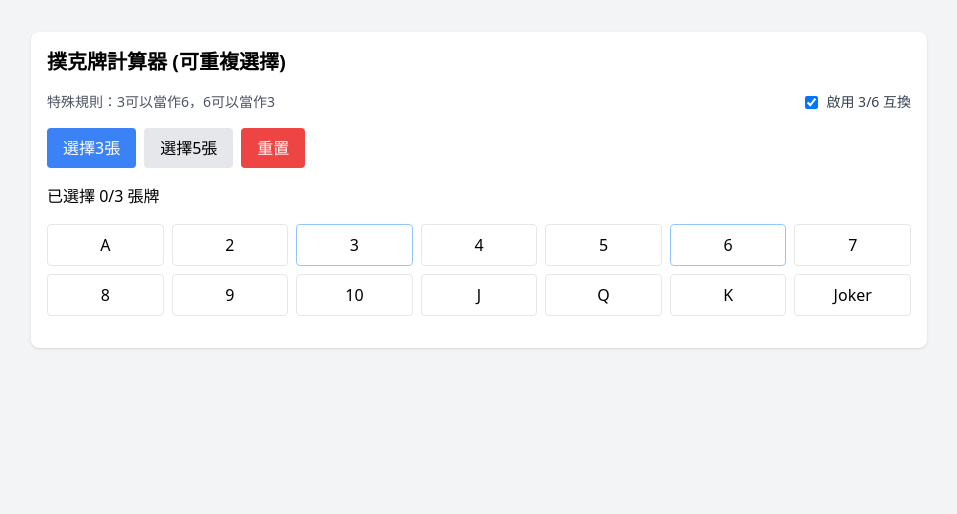
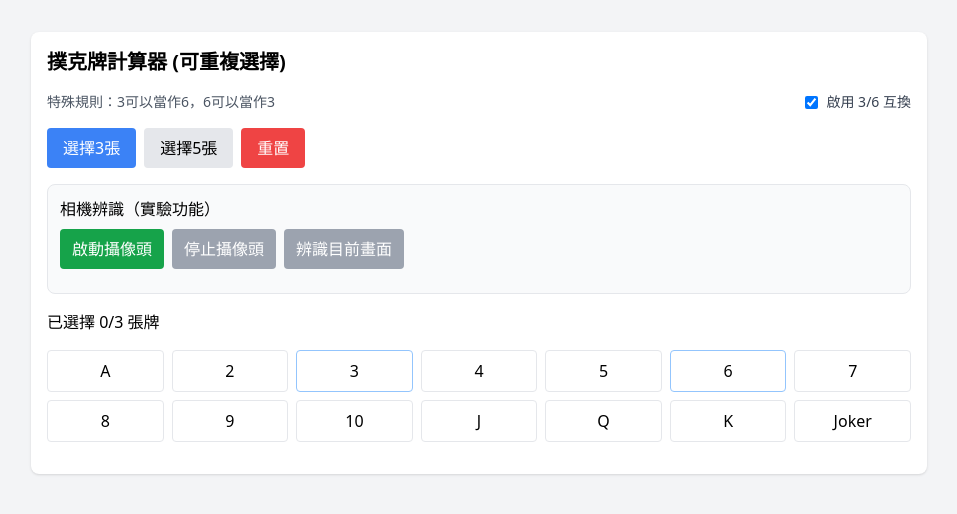
Before and after one commit to NakiriYuuzu/PokerCalculator, a React (Vite) app: page / in a window 1280 px wide. Shown: the top 514 px of the page, without its empty margins (161-1118 px from the left). Built offline with nearby package versions, Linux system fonts and the light colour scheme; the HTML template or start-up script is replaced by a standard one.

Commit message:
feat: add camera OCR button to detect card rank and auto-fill

```diff
--- a/package.json
+++ b/package.json
@@ -11,7 +11,8 @@
   },
   "dependencies": {
     "react": "^19.0.0",
-    "react-dom": "^19.0.0"
+    "react-dom": "^19.0.0",
+    "tesseract.js": "^6.0.1"
   },
   "devDependencies": {
     "@eslint/js": "^9.19.0",
--- a/src/components/PokerCalculator.jsx
+++ b/src/components/PokerCalculator.jsx
@@ -1,13 +1,21 @@
-import React, { useState, useEffect, useCallback } from 'react'
+import React, { useState, useEffect, useCallback, useRef } from 'react'
+import Tesseract from 'tesseract.js'
 
 const PokerCalculator = () => {
-    const [selectedCards, setSelectedCards] = useState([]);
-    const [combinations, setCombinations] = useState([]);
-    const [mode, setMode] = useState(3);
-    const [cardCounts, setCardCounts] = useState({});
-    const [enableThreeSixSwap, setEnableThreeSixSwap] = useState(true);
+    const [selectedCards, setSelectedCards] = useState([])
+    const [combinations, setCombinations] = useState([])
+    const [mode, setMode] = useState(3)
+    const [cardCounts, setCardCounts] = useState({})
+    const [enableThreeSixSwap, setEnableThreeSixSwap] = useState(true)
+    const [isCameraOn, setIsCameraOn] = useState(false)
+    const [isRecognizing, setIsRecognizing] = useState(false)
+    const [scanMessage, setScanMessage] = useState('')
 
-    const values = ['A', '2', '3', '4', '5', '6', '7', '8', '9', '10', 'J', 'Q', 'K', 'Joker'];
+    const videoRef = useRef(null)
+    const canvasRef = useRef(null)
+    const streamRef = useRef(null)
+
+    const values = ['A', '2', '3', '4', '5', '6', '7', '8', '9', '10', 'J', 'Q', 'K', 'Joker']
     const deck = values.map(value => ({
         value,
         display: value,
@@ -15,71 +23,180 @@ const PokerCalculator = () => {
             ['J', 'Q', 'K'].includes(value) ? 10 :
                 value === 'Joker' ? 'Joker' :
                     parseInt(value)
-    }));
+    }))
+
+    const normalizeDetectedCard = (rawText) => {
+        const text = rawText.toUpperCase().replace(/\s+/g, '').replace(/[^A-Z0-9]/g, '')
+        if (!text) return null
+
+        if (text.includes('JOKER')) return 'Joker'
+
+        if (text.includes('10')) return '10'
+
+        const rankMap = {
+            A: 'A',
+            K: 'K',
+            Q: 'Q',
+            J: 'J'
+        }
+
+        for (const [k, v] of Object.entries(rankMap)) {
+            if (text.includes(k)) return v
+        }
+
+        const digit = text.match(/[2-9]/)
+        if (digit) return digit[0]
+
+        return null
+    }
+
+    const stopCamera = useCallback(() => {
+        if (streamRef.current) {
+            streamRef.current.getTracks().forEach(track => track.stop())
+            streamRef.current = null
+        }
+        setIsCameraOn(false)
+    }, [])
+
+    const startCamera = async () => {
+        try {
+            if (!navigator.mediaDevices?.getUserMedia) {
+                setScanMessage('此裝置或瀏覽器不支援攝像頭')
+                return
+            }
+
+            const stream = await navigator.mediaDevices.getUserMedia({
+                video: { facingMode: { ideal: 'environment' } },
+                audio: false
+            })
+
+            streamRef.current = stream
+            if (videoRef.current) {
+                videoRef.current.srcObject = stream
+                await videoRef.current.play()
+            }
+
+            setIsCameraOn(true)
+            setScanMessage('攝像頭已啟動，對準牌面後按「辨識目前畫面」')
+        } catch (err) {
+            setScanMessage(`啟動攝像頭失敗：${err.message}`)
+        }
+    }
+
+    const scanCurrentFrame = async () => {
+        if (!videoRef.current || !canvasRef.current || !isCameraOn) {
+            setScanMessage('請先啟動攝像頭')
+            return
+        }
+
+        if (selectedCards.length >= mode) {
+            setScanMessage('已達可選牌張數上限，請先移除或重置')
+            return
+        }
+
+        setIsRecognizing(true)
+        setScanMessage('辨識中...')
+
+        try {
+            const video = videoRef.current
+            const canvas = canvasRef.current
+            const ctx = canvas.getContext('2d')
+
+            canvas.width = video.videoWidth
+            canvas.height = video.videoHeight
+            ctx.drawImage(video, 0, 0, canvas.width, canvas.height)
+
+            const { data } = await Tesseract.recognize(canvas, 'eng', {
+                logger: () => {}
+            })
+
+            const detected = normalizeDetectedCard(data.text)
+            if (!detected) {
+                setScanMessage(`未辨識到牌面點數（OCR: ${data.text.trim() || '空白'}）`)
+                return
+            }
+
+            const matchedCard = deck.find(card => card.value === detected)
+            if (!matchedCard) {
+                setScanMessage(`辨識到 ${detected}，但不在可用牌值內`)
+                return
+            }
+
+            handleCardSelect(matchedCard)
+            setScanMessage(`已加入：${matchedCard.display}`)
+        } catch (err) {
+            setScanMessage(`辨識失敗：${err.message}`)
+        } finally {
+            setIsRecognizing(false)
+        }
+    }
+
+    useEffect(() => {
+        return () => {
+            stopCamera()
+        }
+    }, [stopCamera])
 
     const resetSelection = () => {
-        setSelectedCards([]);
-        setCardCounts({});
-        setCombinations([]);
-    };
+        setSelectedCards([])
+        setCardCounts({})
+        setCombinations([])
+    }
 
-    // 計算單張牌的所有可能值（考慮3和6的互換）
     const getCardPossibleValues = useCallback((card) => {
-        if (enableThreeSixSwap && card.value === '3') return [3, 6];
-        if (enableThreeSixSwap && card.value === '6') return [6, 3];
-        return [card.numValue];
-    }, [enableThreeSixSwap]);
+        if (enableThreeSixSwap && card.value === '3') return [3, 6]
+        if (enableThreeSixSwap && card.value === '6') return [6, 3]
+        return [card.numValue]
+    }, [enableThreeSixSwap])
 
-    // 生成所有可能的數值組合
     const generateValueCombinations = useCallback((cards) => {
-        const possibilities = cards.map(getCardPossibleValues);
-        const results = [];
+        const possibilities = cards.map(getCardPossibleValues)
+        const results = []
 
         const generate = (index, currentSum, currentValues, conversions) => {
             if (index === cards.length) {
-                results.push({sum: currentSum, values: [...currentValues], conversions: [...conversions]});
-                return;
+                results.push({ sum: currentSum, values: [...currentValues], conversions: [...conversions] })
+                return
             }
 
             possibilities[index].forEach(value => {
-                const originalValue = cards[index].numValue;
+                const originalValue = cards[index].numValue
                 const conversion = (originalValue === 3 && value === 6) ||
                     (originalValue === 6 && value === 3)
-                    ? {index, from: originalValue, to: value}
-                    : null;
+                    ? { index, from: originalValue, to: value }
+                    : null
 
                 generate(
                     index + 1,
                     currentSum + value,
                     [...currentValues, value],
                     conversion ? [...conversions, conversion] : conversions
-                );
-            });
-        };
+                )
+            })
+        }
 
-        generate(0, 0, [], []);
-        return results;
-    }, [getCardPossibleValues]);
+        generate(0, 0, [], [])
+        return results
+    }, [getCardPossibleValues])
 
     const calculateAllPossibleSums = useCallback((cards) => {
-        if (cards.length !== 3 && cards.length !== 2) return [];
+        if (cards.length !== 3 && cards.length !== 2) return []
 
-        const jokers = cards.filter(card => card.value === 'Joker');
-        const nonJokers = cards.filter(card => card.value !== 'Joker');
-        const possibleValues = [1, 2, 3, 4, 5, 6, 7, 8, 9, 10];
+        const jokers = cards.filter(card => card.value === 'Joker')
+        const nonJokers = cards.filter(card => card.value !== 'Joker')
+        const possibleValues = [1, 2, 3, 4, 5, 6, 7, 8, 9, 10]
 
         if (jokers.length === 0) {
-            // 生成所有可能的數值組合（考慮3和6的互換）
-            const valueCombinations = generateValueCombinations(cards);
+            const valueCombinations = generateValueCombinations(cards)
             return valueCombinations.map(combo => ({
                 sum: combo.sum,
                 jokerValues: [],
                 isValid: cards.length === 3 ? combo.sum % 10 === 0 : true,
                 conversions: combo.conversions
-            })).filter(result => cards.length === 2 || result.isValid);
+            })).filter(result => cards.length === 2 || result.isValid)
         }
 
-        const combinations = [];
+        const combinations = []
         const generateCombinations = (currentJokerIndex, currentSum, currentJokerValues, currentConversions) => {
             if (currentJokerIndex === jokers.length) {
                 if (cards.length === 2 || currentSum % 10 === 0) {
@@ -88,9 +205,9 @@ const PokerCalculator = () => {
                         jokerValues: [...currentJokerValues],
                         isValid: true,
                         conversions: currentConversions
-                    });
+                    })
                 }
-                return;
+                return
             }
 
             for (const value of possibleValues) {
@@ -99,48 +216,45 @@ const PokerCalculator = () => {
                     currentSum + value,
                     [...currentJokerValues, value],
                     currentConversions
-                );
+                )
             }
-        };
+        }
 
-        // 先計算非Joker牌的所有可能組合
-        const nonJokerCombinations = generateValueCombinations(nonJokers);
+        const nonJokerCombinations = generateValueCombinations(nonJokers)
+        nonJokerCombinations.forEach(nonJokerCombo => {
+            generateCombinations(0, nonJokerCombo.sum, [], nonJokerCombo.conversions)
+        })
 
-        // 對每種非Joker牌的組合，計算加入Joker後的所有可能性
-        nonJokerCombinations.forEach(nonJokerCombo => {
-            generateCombinations(0, nonJokerCombo.sum, [], nonJokerCombo.conversions);
-        });
-
-        return combinations;
-    }, [generateValueCombinations]);
+        return combinations
+    }, [generateValueCombinations])
 
     useEffect(() => {
         if (selectedCards.length === mode) {
             if (mode === 3) {
-                const possibleResults = calculateAllPossibleSums(selectedCards);
+                const possibleResults = calculateAllPossibleSums(selectedCards)
                 if (possibleResults.some(result => result.isValid)) {
                     setCombinations([{
                         cards: selectedCards,
                         results: possibleResults.filter(result => result.isValid),
                         remainingCards: null
-                    }]);
+                    }])
                 } else {
-                    setCombinations([]);
+                    setCombinations([])
                 }
             } else if (mode === 5) {
-                const allCombos = [];
+                const allCombos = []
                 for (let i = 0; i < selectedCards.length - 2; i++) {
                     for (let j = i + 1; j < selectedCards.length - 1; j++) {
                         for (let k = j + 1; k < selectedCards.length; k++) {
-                            const combo = [selectedCards[i], selectedCards[j], selectedCards[k]];
+                            const combo = [selectedCards[i], selectedCards[j], selectedCards[k]]
                             const remainingCards = selectedCards.filter((_, index) =>
                                 index !== i && index !== j && index !== k
-                            );
-                            const possibleResults = calculateAllPossibleSums(combo);
-                            const validResults = possibleResults.filter(result => result.isValid);
+                            )
+                            const possibleResults = calculateAllPossibleSums(combo)
+                            const validResults = possibleResults.filter(result => result.isValid)
 
                             if (validResults.length > 0) {
-                                const remainingResults = calculateAllPossibleSums(remainingCards);
+                                const remainingResults = calculateAllPossibleSums(remainingCards)
                                 allCombos.push({
                                     cards: combo,
                                     results: validResults,
@@ -148,41 +262,40 @@ const PokerCalculator = () => {
                                         cards: remainingCards,
                                         results: remainingResults
                                     }
-                                });
+                                })
                             }
                         }
                     }
                 }
-                setCombinations(allCombos);
+                setCombinations(allCombos)
             }
         } else {
-            setCombinations([]);
+            setCombinations([])
         }
-    }, [selectedCards, mode, calculateAllPossibleSums]);
+    }, [selectedCards, mode, calculateAllPossibleSums])
 
     const handleCardSelect = (card) => {
         if (selectedCards.length < mode) {
-            const newSelectedCards = [...selectedCards, card];
-            setSelectedCards(newSelectedCards);
+            const newSelectedCards = [...selectedCards, card]
+            setSelectedCards(newSelectedCards)
             setCardCounts(prev => ({
                 ...prev,
                 [card.value]: (prev[card.value] || 0) + 1
-            }));
+            }))
         }
-    };
+    }
 
     const handleCardRemove = (index) => {
-        const removedCard = selectedCards[index];
-        setSelectedCards(selectedCards.filter((_, i) => i !== index));
+        const removedCard = selectedCards[index]
+        setSelectedCards(selectedCards.filter((_, i) => i !== index))
         setCardCounts(prev => ({
             ...prev,
             [removedCard.value]: prev[removedCard.value] - 1
-        }));
-    };
+        }))
+    }
 
-    // 顯示轉換資訊的輔助函數
     const renderConversions = (conversions, cards) => {
-        if (!conversions || conversions.length === 0) return null;
+        if (!conversions || conversions.length === 0) return null
 
         return (
             <span className="text-blue-600 ml-2">
@@ -195,8 +308,8 @@ const PokerCalculator = () => {
                 ))}
                 )
             </span>
-        );
-    };
+        )
+    }
 
     return (
         <div className="max-w-4xl mx-auto p-4 bg-white rounded-lg shadow">
@@ -213,12 +326,13 @@ const PokerCalculator = () => {
                     啟用 3/6 互換
                 </label>
             </div>
+
             <div className="space-x-2 mb-4">
                 <button
                     className={`px-4 py-2 rounded ${mode === 3 ? 'bg-blue-500 text-white' : 'bg-gray-200'}`}
                     onClick={() => {
-                        setMode(3);
-                        resetSelection();
+                        setMode(3)
+                        resetSelection()
                     }}
                 >
                     選擇3張
@@ -226,8 +340,8 @@ const PokerCalculator = () => {
                 <button
                     className={`px-4 py-2 rounded ${mode === 5 ? 'bg-blue-500 text-white' : 'bg-gray-200'}`}
                     onClick={() => {
-                        setMode(5);
-                        resetSelection();
+                        setMode(5)
+                        resetSelection()
                     }}
                 >
                     選擇5張
@@ -239,6 +353,39 @@ const PokerCalculator = () => {
                     重置
                 </button>
             </div>
+
+            <div className="border rounded-lg p-3 mb-4 bg-gray-50">
+                <p className="font-medium mb-2">相機辨識（實驗功能）</p>
+                <div className="flex flex-wrap gap-2 mb-2">
+                    <button
+                        className={`px-3 py-2 rounded text-white ${isCameraOn ? 'bg-gray-400 cursor-not-allowed' : 'bg-green-600 hover:bg-green-700'}`}
+                        disabled={isCameraOn}
+                        onClick={startCamera}
+                    >
+                        啟動攝像頭
+                    </button>
+                    <button
+                        className={`px-3 py-2 rounded text-white ${!isCameraOn ? 'bg-gray-400 cursor-not-allowed' : 'bg-orange-500 hover:bg-orange-600'}`}
+                        disabled={!isCameraOn}
+                        onClick={stopCamera}
+                    >
+                        停止攝像頭
+                    </button>
+                    <button
+                        className={`px-3 py-2 rounded text-white ${(isRecognizing || !isCameraOn) ? 'bg-gray-400 cursor-not-allowed' : 'bg-blue-600 hover:bg-blue-700'}`}
+                        disabled={isRecognizing || !isCameraOn}
+                        onClick={scanCurrentFrame}
+                    >
+                        {isRecognizing ? '辨識中...' : '辨識目前畫面'}
+                    </button>
+                </div>
+                {scanMessage && <p className="text-sm text-gray-700">{scanMessage}</p>}
+                <div className="mt-3">
+                    <video ref={videoRef} className={`w-full max-w-md rounded border ${isCameraOn ? 'block' : 'hidden'}`} playsInline muted />
+                    <canvas ref={canvasRef} className="hidden" />
+                </div>
+            </div>
+
             <p>已選擇 {selectedCards.length}/{mode} 張牌</p>
 
             <div className="flex flex-wrap gap-2 mb-4">
@@ -262,7 +409,7 @@ const PokerCalculator = () => {
                             selectedCards.length < mode
                                 ? 'hover:bg-blue-50'
                                 : 'opacity-50 cursor-not-allowed'
-                        } ${['3', '6'].includes(card.value) ? 'border-blue-300' : ''}`}
+                        } ${enableThreeSixSwap && ['3', '6'].includes(card.value) ? 'border-blue-300' : ''}`}
                         onClick={() => handleCardSelect(card)}
                         disabled={selectedCards.length >= mode}
                     >
@@ -332,7 +479,7 @@ const PokerCalculator = () => {
                 )
             )}
         </div>
-    );
-};
+    )
+}
 
-export default PokerCalculator;
+export default PokerCalculator
```
Also changed, not shown: 1 other file (tests, documents, lock files or other folders). Lines whose indentation alone changed are shown as unchanged.
